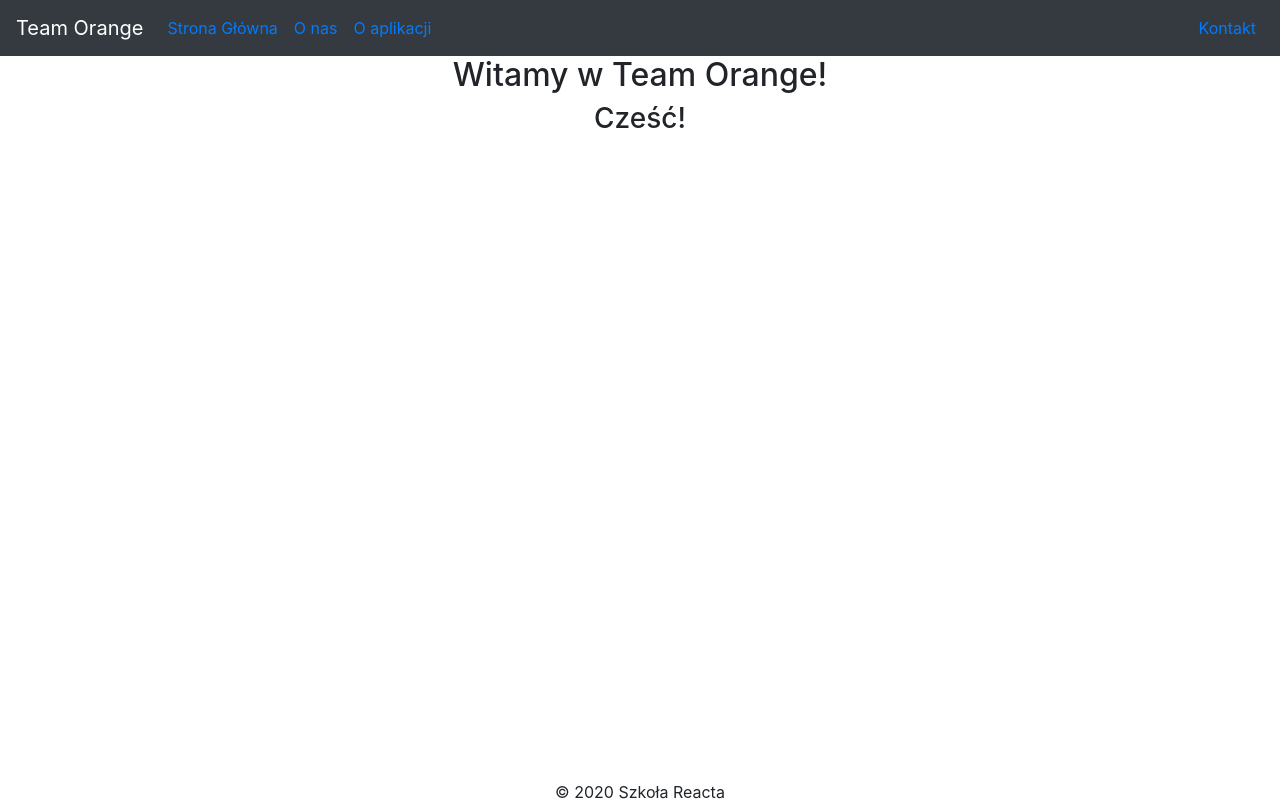
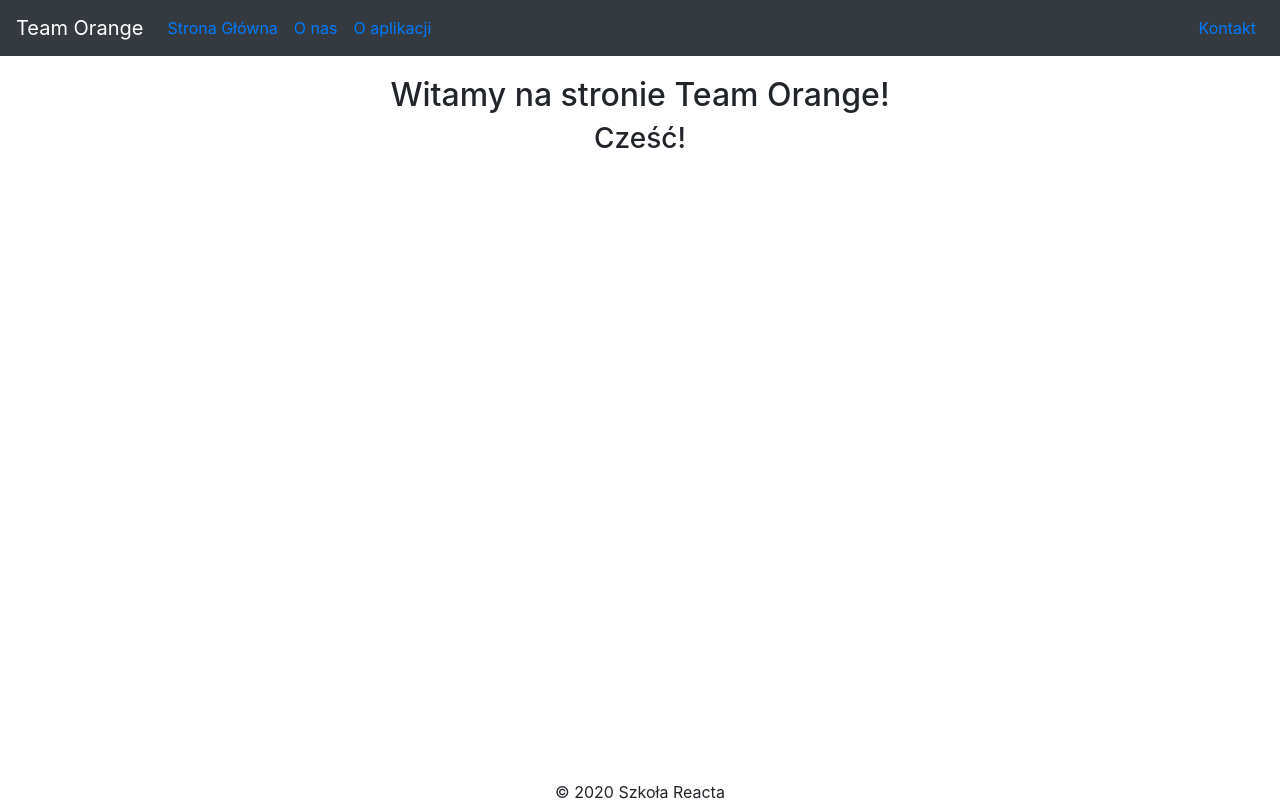
Before and after one commit to szkola-reacta/team-orange-www, a React (Create React App) app: page / in a window 1280 px wide. Built offline with nearby package versions, Linux system fonts and the light colour scheme.

Commit message:
minor amendments

```diff
--- a/src/App.css
+++ b/src/App.css
@@ -37,7 +37,7 @@
   }
 }
 
-.aboutApp{
+.innerConntent{
   margin: 20px;
 }
 
--- a/src/components/AboutApp.js
+++ b/src/components/AboutApp.js
@@ -6,7 +6,7 @@ import './AboutApp.css';
 
 function AboutApp () {
     return (
-    <div className="aboutApp">
+    <div className="innerConntent">
         <div className="about-boxed">
             <div className="intro">
                 <h2 className="text-center">Opis Aplikacji "Środki Trwałe" </h2>
--- a/src/components/Main.js
+++ b/src/components/Main.js
@@ -3,8 +3,8 @@ import React from 'react';
 
 function Main({content}) {
     return (
-        <div className='main'>
-            <h2>Witamy w Team Orange!</h2>
+        <div className='innerConntent'>
+            <h2 className="text-center">Witamy na stronie Team Orange!</h2>
             <div>
                 <h3>{content}</h3>
             </div>
--- a/src/components/Team.js
+++ b/src/components/Team.js
@@ -5,7 +5,7 @@ import Button from 'react-bootstrap/Button';
 
 function Team () {
     return (
-        <div className='team'>
+        <div className='innerConntent'>
             <div className="about-boxed">
             <div className="intro">
                 <h2 className="text-center">Nasz Zespół</h2>
```
